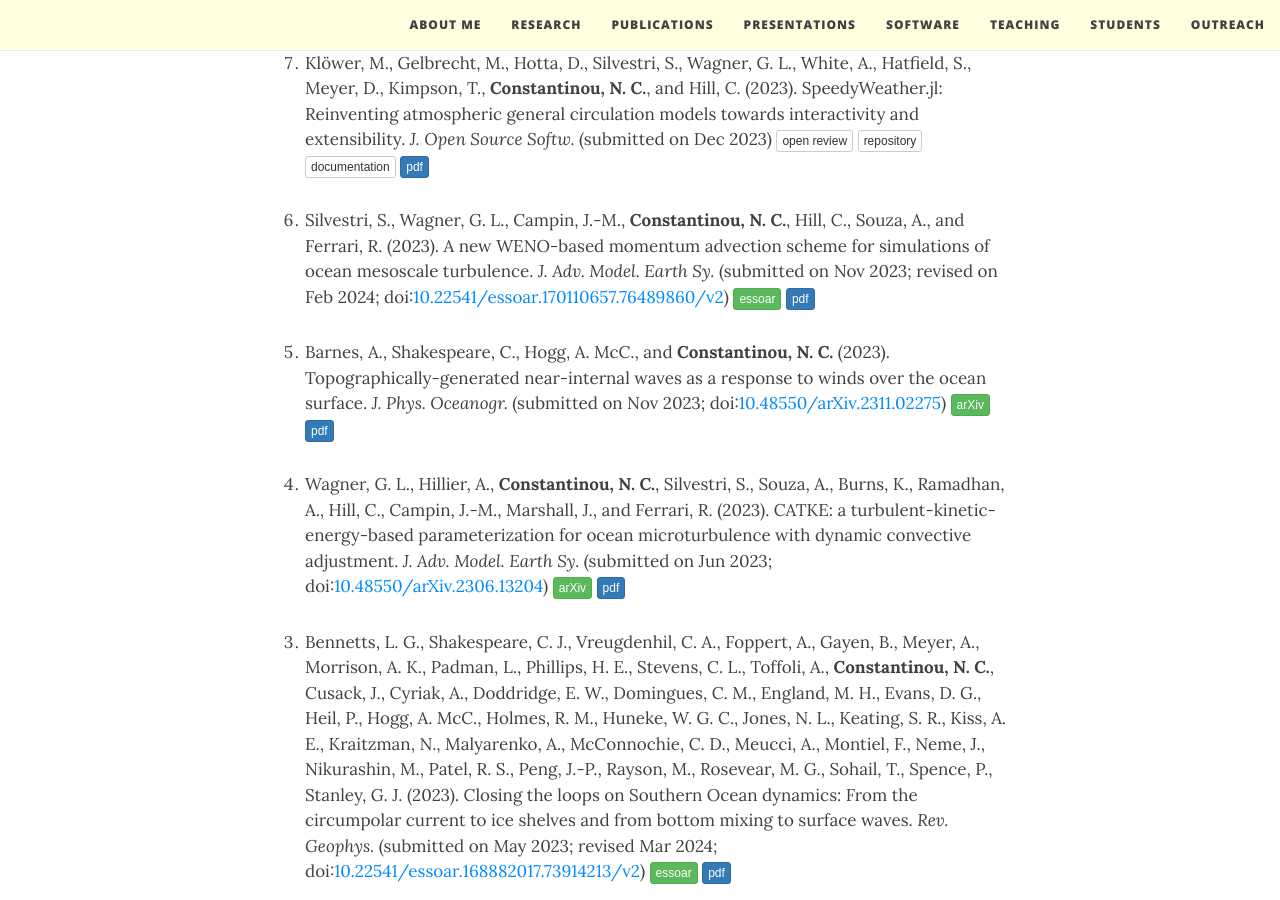
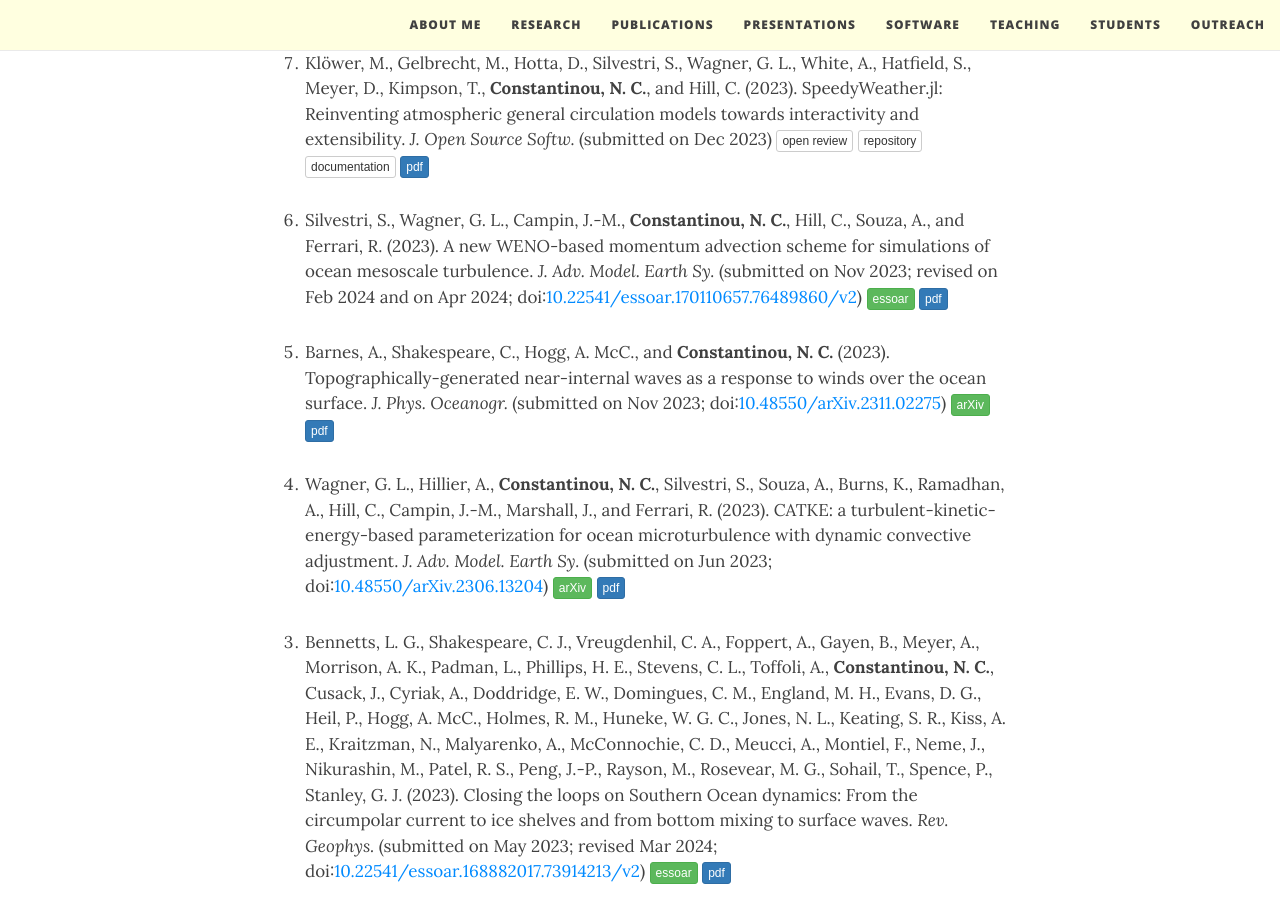
Before and after one commit to navidcy/navidcy.github.io, a Jekyll site: the page built from publications.md, in a window 1280 px wide and 900 px high, scrolled down 411 px. Built offline with Jekyll 4.4.1, drawn with Linux system fonts in a browser that asks for light colours; nearby versions of some CDN libraries; comment, search, counter and statistics services are not loaded.

Commit message:
weno paper revised

```diff
--- a/publications.md
+++ b/publications.md
@@ -9,6 +9,8 @@ title: Publications
 
 ### Submitted/In review
 
+<!-- 0. Barnes, A. J., **Constantinou, N. C.**, Gibson, A., Chapman, C., Bhagtani, D., Reily, C., and Kiss, A. E. (2024) regional\_mom6: Automatic generation of regional configurations for the Modular Ocean Model 6 in Python, _J. Open Source Softw._  (submitted on Dec 2023) [<span class="btn btn-default btn-xs{{end}}" style="font-family:sans-serif;">open review</span>][SpeedyWeather-JOSS-review]{:target="_blank"} [<span class="btn btn-default btn-xs{{end}}" style="font-family:sans-serif;">repository</span>][SpeedyWeather-repo]{:target="_blank"} [<span class="btn btn-default btn-xs{{end}}" style="font-family:sans-serif;">documentation</span>][SpeedyWeather-docs]{:target="_blank"} [<span class="btn btn-primary btn-xs{{end}}" style="font-family:sans-serif;">pdf</span>][speedyweather] -->
+
 
 0. Bhagtani, D., Hogg, A. McC., Holmes, R. M., and **Constantinou, N. C.** (2024). Unravelling how winds and surface heat fluxes control the Atlantic meridional heat transport. _Geophys. Res. Lett._ (submitted on Jan 2024; doi:[10.48550/arXiv.2401.14230](https://doi.org/10.48550/arXiv.2401.14230)) [<span class="btn btn-success btn-xs{{end}}" style="font-family:sans-serif;">arXiv</span>][arXiv:2401.14230]{:target="_blank"} [<span class="btn btn-primary btn-xs{{end}}" style="font-family:sans-serif;">pdf</span>][atlanticMHT]
 
@@ -16,7 +18,7 @@ title: Publications
 0. Klöwer, M., Gelbrecht, M., Hotta, D., Silvestri, S., Wagner, G. L., White, A., Hatfield, S., Meyer, D., Kimpson, T., **Constantinou, N. C.**, and Hill, C. (2023). SpeedyWeather.jl: Reinventing atmospheric general circulation models towards interactivity and extensibility.  _J. Open Source Softw._ (submitted on Dec 2023) [<span class="btn btn-default btn-xs{{end}}" style="font-family:sans-serif;">open review</span>][SpeedyWeather-JOSS-review]{:target="_blank"} [<span class="btn btn-default btn-xs{{end}}" style="font-family:sans-serif;">repository</span>][SpeedyWeather-repo]{:target="_blank"} [<span class="btn btn-default btn-xs{{end}}" style="font-family:sans-serif;">documentation</span>][SpeedyWeather-docs]{:target="_blank"} [<span class="btn btn-primary btn-xs{{end}}" style="font-family:sans-serif;">pdf</span>][speedyweather]
 
 
-0. Silvestri, S., Wagner, G. L., Campin, J.-M., **Constantinou, N. C.**, Hill, C., Souza, A., and Ferrari, R. (2023). A new WENO-based momentum advection scheme for simulations of ocean mesoscale turbulence. _J. Adv. Model. Earth Sy._ (submitted on Nov 2023; revised on Feb 2024; doi:[10.22541/essoar.170110657.76489860/v2](https://doi.org/10.22541/essoar.170110657.76489860/v2){:target="_blank"}) [<span class="btn btn-success btn-xs{{end}}" style="font-family:sans-serif;">essoar</span>](https://doi.org/10.22541/essoar.170110657.76489860/v2){:target="_blank"} [<span class="btn btn-primary btn-xs{{end}}" style="font-family:sans-serif;">pdf</span>][weno-ILES]
+0. Silvestri, S., Wagner, G. L., Campin, J.-M., **Constantinou, N. C.**, Hill, C., Souza, A., and Ferrari, R. (2023). A new WENO-based momentum advection scheme for simulations of ocean mesoscale turbulence. _J. Adv. Model. Earth Sy._ (submitted on Nov 2023; revised on Feb 2024 and on Apr 2024; doi:[10.22541/essoar.170110657.76489860/v2](https://doi.org/10.22541/essoar.170110657.76489860/v2){:target="_blank"}) [<span class="btn btn-success btn-xs{{end}}" style="font-family:sans-serif;">essoar</span>](https://doi.org/10.22541/essoar.170110657.76489860/v2){:target="_blank"} [<span class="btn btn-primary btn-xs{{end}}" style="font-family:sans-serif;">pdf</span>][weno-ILES]
 
 
 0. Barnes, A., Shakespeare, C., Hogg, A. McC., and **Constantinou, N. C.** (2023). Topographically-generated near-internal waves as a response to winds over the ocean surface. _J. Phys. Oceanogr._ (submitted on Nov 2023; doi:[10.48550/arXiv.2311.02275](https://doi.org/10.48550/arXiv.2311.02275)) [<span class="btn btn-success btn-xs{{end}}" style="font-family:sans-serif;">arXiv</span>][arXiv:2311.02275]{:target="_blank"} [<span class="btn btn-primary btn-xs{{end}}" style="font-family:sans-serif;">pdf</span>][topographic-NIWs]
```
